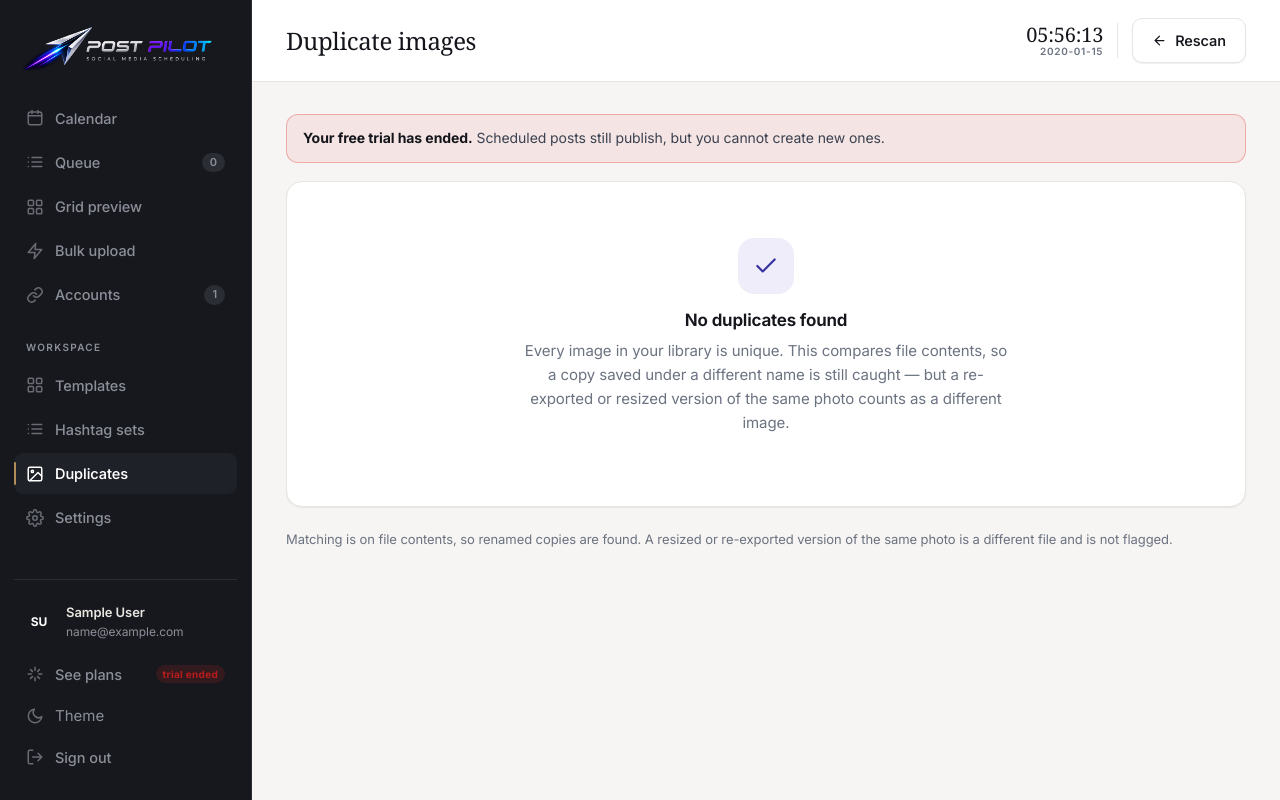
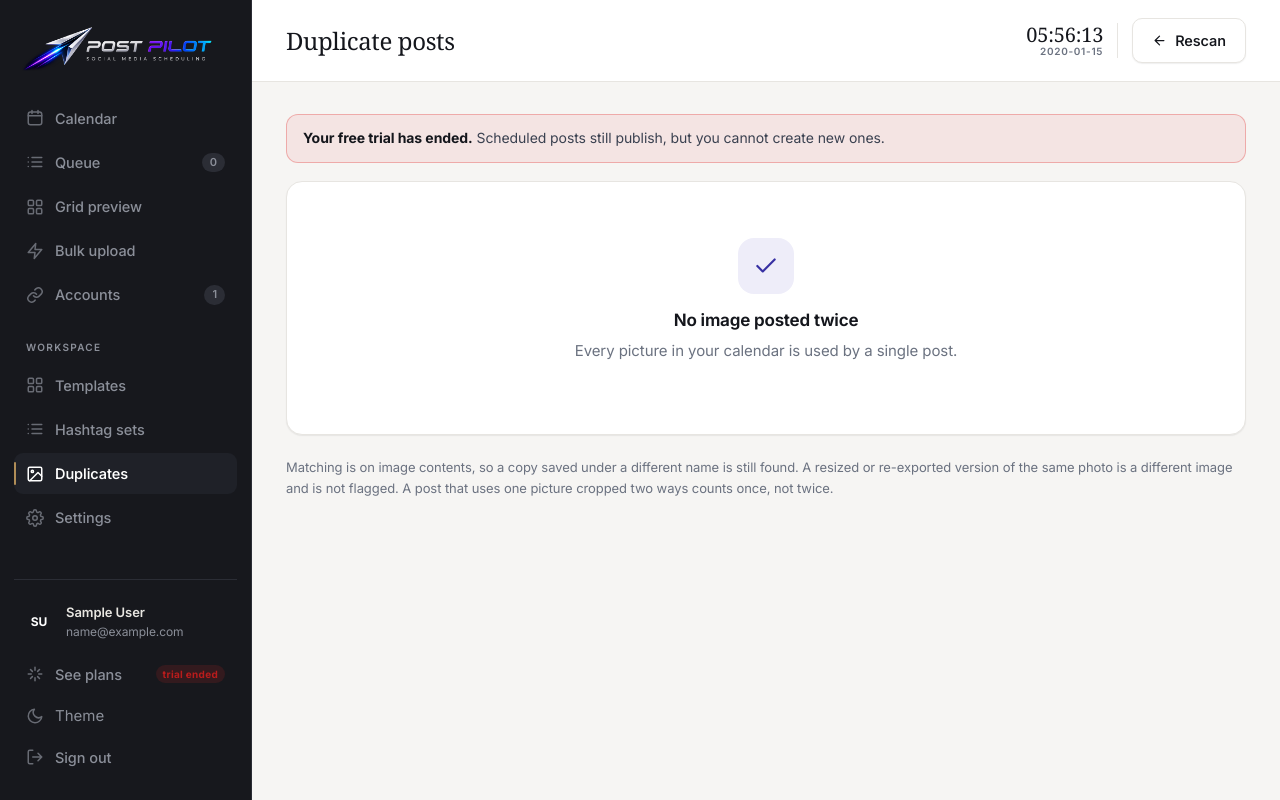
Before and after one commit to saimax72/postpilot, a PHP site: page /duplicates.php in a window 1280 px wide. Run offline with PHP 8.4, Linux system fonts and the light colour scheme; the visitor is signed in with stand-in values (Sample User, id 1); tables that the repository leaves empty hold one stand-in row (values such as "Sample post"); some libraries are stand-ins or nearby versions; some web fonts are replaced.

Commit message:
Rebuild the duplicate check around posts, not files
It was answering the wrong question. Grouping by file turned up sets of five
identical uploads where only one had ever been posted - clutter, not a problem
- while burying the thing actually worth knowing: that a picture went out to
the feed twice.

It now groups by image content and collapses to the posts using it, showing
only images used by two or more. A post that references one picture cropped two
ways counts once, since that is one picture used once. Sets where more than one
post genuinely published are ranked first and flagged "on the feed 2x"; the
rest are marked as not published twice.

The delete buttons are gone with the file view. Nothing here removes anything:
the useful action is on the post or on the network, and a delete button beside
a picture that is live on a feed invites the wrong one. Each post gets a link
to open it and, where the network gave us a permalink, to view the live post.

Co-Authored-By: Claude Opus 5 <noreply@anthropic.com>

```diff
--- a/app/duplicates.php
+++ b/app/duplicates.php
@@ -1,20 +1,18 @@
 <?php
 /**
- * Finding the same image more than once.
+ * Finding the same image posted more than once.
  *
- * Bulk uploads make this easy to do by accident: the same photo picked twice
- * from a folder, or re-exported under a new name, becomes two posts nobody
- * meant to schedule.
+ * The question this answers is "did I put this picture out twice?", not "are
+ * there spare files on disk". Those are different things: one photo cropped for
+ * two ratios is two files and one post, which is fine; the same photo in two
+ * published posts is one duplicate on the feed, which is not.
  *
- * Matching is on file content, not on filename or size, so a copy renamed
- * "IMG_2201 (1).jpg" is still caught. It will not catch a re-encoded or
- * resized version of the same photo - that needs perceptual hashing, which is
- * a different and much slower job. Exact copies are the common case and this
- * finds them reliably rather than approximately.
+ * So files are grouped by content and then collapsed to the posts that use
+ * them. A group only counts when two or more posts share the image.
  *
- * Originals are compared rather than the cropped files: the same photo cropped
- * square and again as 4:5 produces two different files, and they are not
- * duplicates - they are one photo, used twice on purpose.
+ * Matching is on file content, so a copy saved under a different name is still
+ * caught. It will not catch a resized or re-encoded version of the same photo -
+ * that needs perceptual hashing, which is a different and much slower job.
  */
 
 /** Where the hash cache for one user lives. */
@@ -26,9 +24,9 @@ function dup_cache_path(int $userId): string
 /**
  * Every media file belonging to this user, with a content hash.
  *
- * Hashes are cached against size and modification time, so a second visit
- * costs a stat() per file rather than reading every byte again. On shared
- * hosting that is the difference between instant and half a minute.
+ * Hashes are cached against size and modification time, so a second visit costs
+ * a stat() per file rather than reading every byte again. On shared hosting
+ * that is the difference between instant and half a minute.
  */
 function dup_hashes(int $userId, bool $refresh = false): array
 {
@@ -50,10 +48,9 @@ function dup_hashes(int $userId, bool $refresh = false): array
         if ($name[0] === '.' || !is_file($dir . '/' . $name)) {
             continue;
         }
-        $abs = $dir . '/' . $name;
-        $rel = $userId . '/' . $name;
-
-        $size = (int)filesize($abs);
+        $abs   = $dir . '/' . $name;
+        $rel   = $userId . '/' . $name;
+        $size  = (int)filesize($abs);
         $mtime = (int)filemtime($abs);
 
         $hit = $cache[$name] ?? null;
@@ -86,102 +83,77 @@ function dup_hashes(int $userId, bool $refresh = false): array
 }
 
 /**
- * Groups of identical files, largest waste first.
+ * Images that appear in more than one post, worst first.
  *
- * Each group carries the posts that use each copy, because that is what decides
- * whether a copy can safely go: a file no post references is just clutter, one
- * that is scheduled is not.
+ * A post is counted once however many files of that image it references: a post
+ * points at both the original and its crop, and those are the same picture used
+ * once, not twice.
  */
-function dup_groups(int $userId, bool $refresh = false): array
+function dup_repeated(int $userId, bool $refresh = false): array
 {
     $files = dup_hashes($userId, $refresh);
     if (!$files) {
         return [];
     }
 
-    // Which posts point at each file, as an original or as a crop source.
-    $usage = [];
-    foreach (db_all(
-        'SELECT id, status, scheduled_at, media_path, media_original
-           FROM posts WHERE user_id = ?', [$userId]
-    ) as $post) {
+    $posts = attach_targets(db_all(
+        'SELECT id, status, scheduled_at, published_at, content, media_path, media_original
+           FROM posts WHERE user_id = ? ORDER BY COALESCE(published_at, scheduled_at) ASC',
+        [$userId]
+    ));
+
+    $byHash = [];
+    foreach ($posts as $post) {
+        $hashes = [];
         foreach ([$post['media_original'], $post['media_path']] as $ref) {
-            if ($ref) {
-                $usage[$ref][$post['id']] = $post;
+            if ($ref && isset($files[$ref])) {
+                $hashes[$files[$ref]['hash']] = $files[$ref];
             }
+        }
+        // Keyed by post id so the original and the crop cannot count twice.
+        foreach ($hashes as $hash => $file) {
+            $byHash[$hash]['file']         = $byHash[$hash]['file'] ?? $file;
+            $byHash[$hash]['posts'][$post['id']] = $post;
         }
     }
 
-    $byHash = [];
-    foreach ($files as $rel => $f) {
-        $f['posts'] = array_values($usage[$rel] ?? []);
-        $byHash[$f['hash']][] = $f;
-    }
-
     $groups = [];
-    foreach ($byHash as $hash => $copies) {
-        if (count($copies) < 2) {
+    foreach ($byHash as $hash => $g) {
+        $list = array_values($g['posts']);
+        if (count($list) < 2) {
             continue;
         }
-        // Oldest first: the first copy is the one worth keeping.
-        usort($copies, fn($a, $b) => strcmp($a['name'], $b['name']));
 
-        $used = 0;
-        foreach ($copies as $c) {
-            $used += count($c['posts']) > 0 ? 1 : 0;
+        $published = 0;
+        foreach ($list as $p) {
+            if ($p['status'] === 'published' && !post_was_demo($p)) {
+                $published++;
+            }
         }
 
         $groups[] = [
-            'hash'    => $hash,
-            'copies'  => $copies,
-            'count'   => count($copies),
-            'wasted'  => $copies[0]['size'] * (count($copies) - 1),
-            'in_use'  => $used,
+            'hash'      => $hash,
+            'file'      => $g['file'],
+            'posts'     => $list,
+            'count'     => count($list),
+            'published' => $published,
         ];
     }
 
-    usort($groups, fn($a, $b) => $b['wasted'] <=> $a['wasted']);
+    // The ones actually live on a feed twice matter most.
+    usort($groups, fn($a, $b) => [$b['published'], $b['count']] <=> [$a['published'], $a['count']]);
     return $groups;
 }
 
 /** Headline numbers for the page. */
 function dup_summary(array $groups): array
 {
-    $extra = 0; $wasted = 0;
+    $onFeed = 0; $extra = 0;
     foreach ($groups as $g) {
-        $extra  += $g['count'] - 1;
-        $wasted += $g['wasted'];
+        $extra += $g['count'] - 1;
+        if ($g['published'] > 1) {
+            $onFeed++;
+        }
     }
-    return ['groups' => count($groups), 'extra' => $extra, 'wasted' => $wasted];
+    return ['images' => count($groups), 'extra' => $extra, 'on_feed' => $onFeed];
 }
-
-/**
- * Delete one copy, but only when nothing points at it.
- *
- * Refusing to remove a file a post uses is the whole safety property here:
- * these are scheduled posts, and a missing image fails at publish time, hours
- * later, when nobody is watching.
- */
-function dup_delete(int $userId, string $rel): array
-{
-    if (strpos($rel, $userId . '/') !== 0 || strpos($rel, '..') !== false) {
-        return [false, 'That file does not belong to your account.'];
-    }
-
-    $used = (int)db_value(
-        'SELECT COUNT(*) FROM posts WHERE user_id = ? AND (media_path = ? OR media_original = ?)',
-        [$userId, $rel, $rel]
-    );
-    if ($used > 0) {
-        return [false, 'That copy is used by ' . $used . ' post' . ($used === 1 ? '' : 's') . ', so it was kept.'];
-    }
-
-    $abs = rtrim(UPLOAD_DIR, '/\\') . '/' . $rel;
-    if (!is_file($abs)) {
-        return [false, 'That file is already gone.'];
-    }
-
-    @unlink($abs);
-    log_activity($userId, 'media_dedupe', 'Removed duplicate ' . basename($rel));
-    return [true, 'Copy deleted.'];
-}
--- a/duplicates.php
+++ b/duplicates.php
@@ -1,10 +1,10 @@
 <?php
 /**
- * Duplicate image check.
+ * Duplicate check: images that went out in more than one post.
  *
- * Flags the same photo appearing more than once in a user's media, and lets
- * them delete the copies nothing is using. Copies a post depends on are shown
- * but never removable from here - see dup_delete().
+ * Read-only on purpose. Nothing here deletes anything - the useful action is
+ * on the post (or on the network), not on a file, and offering a delete button
+ * next to a picture that is live on a feed invites the wrong one.
  */
 require_once __DIR__ . '/app/bootstrap.php';
 require_once __DIR__ . '/app/layout.php';
@@ -12,40 +12,10 @@ require_once __DIR__ . '/app/layout.php';
 $user = require_login();
 $uid  = (int)$user['id'];
 
-if ($_SERVER['REQUEST_METHOD'] === 'POST') {
-    csrf_check();
-    $do = $_POST['do'] ?? '';
+$groups = dup_repeated($uid, isset($_GET['rescan']));
+$sum    = dup_summary($groups);
 
-    if ($do === 'delete') {
-        [$ok, $msg] = dup_delete($uid, (string)($_POST['rel'] ?? ''));
-        flash($ok ? 'success' : 'error', $msg);
-    }
-
-    if ($do === 'delete_unused') {
-        $gone = 0; $kept = 0;
-        foreach (dup_groups($uid) as $g) {
-            // Always leave the first copy, whether or not it is referenced -
-            // "delete every unused duplicate" must never empty a whole group.
-            foreach (array_slice($g['copies'], 1) as $c) {
-                [$ok] = dup_delete($uid, $c['rel']);
-                $ok ? $gone++ : $kept++;
-            }
-        }
-        flash($gone ? 'success' : 'info',
-            $gone === 0
-                ? 'Nothing was removed — every duplicate is still used by a post.'
-                : $gone . ' unused ' . ($gone === 1 ? 'copy' : 'copies') . ' deleted'
-                  . ($kept ? ', ' . $kept . ' kept because posts still use them' : '') . '.');
-    }
-
-    redirect('/duplicates.php');
-}
-
-$refresh = isset($_GET['rescan']);
-$groups  = dup_groups($uid, $refresh);
-$sum     = dup_summary($groups);
-
-layout_head('Duplicates', 'Duplicate images',
+layout_head('Duplicates', 'Duplicate posts',
     '<a class="btn btn-ghost" href="/duplicates.php?rescan=1">' . icon('back', 15) . ' Rescan</a>');
 ?>
 
@@ -57,81 +27,75 @@ layout_head('Duplicates', 'Duplicate images',
       <div style="width:56px;height:56px;border-radius:16px;background:var(--brand-50);color:var(--brand);display:grid;place-items:center;margin:0 auto 16px">
         <?= icon('check', 26) ?>
       </div>
-      <h3>No duplicates found</h3>
+      <h3>No image posted twice</h3>
       <p class="muted" style="max-width:52ch;margin-left:auto;margin-right:auto">
-        Every image in your library is unique. This compares file contents, so a copy saved under a
-        different name is still caught &mdash; but a re-exported or resized version of the same photo
-        counts as a different image.
+        Every picture in your calendar is used by a single post.
       </p>
     </div>
 
   <?php else: ?>
 
     <div class="stats" style="margin:0">
-      <div class="stat s-yellow"><div class="k">Duplicate sets</div><div class="v"><?= (int)$sum['groups'] ?></div></div>
-      <div class="stat">        <div class="k">Extra copies</div> <div class="v"><?= (int)$sum['extra'] ?></div></div>
-      <div class="stat s-pink">  <div class="k">Space used</div>   <div class="v"><?= e(human_size($sum['wasted'])) ?></div></div>
+      <div class="stat s-red">   <div class="k">Live twice</div>    <div class="v"><?= (int)$sum['on_feed'] ?></div></div>
+      <div class="stat s-yellow"><div class="k">Images reused</div> <div class="v"><?= (int)$sum['images'] ?></div></div>
+      <div class="stat">         <div class="k">Extra posts</div>   <div class="v"><?= (int)$sum['extra'] ?></div></div>
     </div>
 
-    <div class="alert alert-info" style="align-items:flex-start">
-      <?= icon('zap', 16) ?>
-      <span>Copies that a post already uses are kept, even here &mdash; deleting one would leave a
-      scheduled post with a missing image, and it would fail at publish time rather than now.
-      Detach the post from the image first if you really want that copy gone.</span>
-    </div>
-
-    <?php if ($sum['extra'] > 1): ?>
-      <form method="post" onsubmit="return confirm('Delete every duplicate copy that no post is using?')">
-        <?= csrf_field() ?>
-        <input type="hidden" name="do" value="delete_unused">
-        <button class="btn" type="submit"><?= icon('trash', 16) ?> Delete all unused copies</button>
-      </form>
-    <?php endif; ?>
-
-    <?php foreach ($groups as $n => $g): ?>
+    <?php foreach ($groups as $g):
+      $onFeed = $g['published'] > 1; ?>
       <div class="card">
         <div class="card-head">
-          <h3>Set <?= $n + 1 ?> &middot; <?= (int)$g['count'] ?> identical files</h3>
-          <div class="row" style="gap:6px">
-            <?php if ($g['in_use'] >= $g['count']): ?>
-              <span class="badge" title="Every copy is used by a post, so none can be removed here">all in use</span>
-            <?php endif; ?>
-            <span class="badge badge-publishing"><?= e(human_size($g['wasted'])) ?> extra</span>
+          <h3>Used by <?= (int)$g['count'] ?> posts</h3>
+          <?php if ($onFeed): ?>
+            <span class="badge badge-failed" title="More than one of these actually published, so the picture is on the feed twice">on the feed <?= (int)$g['published'] ?>&times;</span>
+          <?php else: ?>
+            <span class="badge badge-scheduled">not published twice</span>
+          <?php endif; ?>
+        </div>
+
+        <div class="card-pad">
+          <div class="dup-set">
+            <div class="dup-thumb">
+              <img src="<?= e(rtrim(UPLOAD_URL, '/') . '/' . $g['file']['rel']) ?>" alt="" loading="lazy">
+            </div>
+
+            <div class="dup-posts">
+              <?php foreach ($g['posts'] as $p):
+                $when = $p['published_at'] ?: $p['scheduled_at'];
+                $live = null;
+                foreach ($p['targets'] as $t) {
+                  if (!empty($t['remote_url'])) { $live = $t['remote_url']; break; }
+                }
+                ?>
+                <div class="dup-post">
+                  <span class="badge badge-<?= e($p['status']) ?>"><?= e($p['status']) ?></span>
+                  <?php if ($p['status'] === 'published' && post_was_demo($p)): ?>
+                    <span class="badge badge-draft" title="Recorded as published, but nothing was sent">demo only</span>
+                  <?php endif; ?>
+
+                  <span class="grow" style="min-width:0">
+                    <span class="tiny muted"><?= $when ? e(date('j M Y, H:i', strtotime($when . ' UTC'))) : 'no date' ?></span>
+                    <div class="tiny" style="overflow:hidden;text-overflow:ellipsis;white-space:nowrap">
+                      <?= e(str_limit($p['content'] ?: 'Media post', 70)) ?>
+                    </div>
+                  </span>
+
+                  <?php if ($live): ?>
+                    <a class="btn btn-ghost btn-sm" href="<?= e($live) ?>" target="_blank" rel="noopener noreferrer">View live</a>
+                  <?php endif; ?>
+                  <a class="btn btn-ghost btn-sm" href="/queue.php#post-<?= (int)$p['id'] ?>">Open</a>
+                </div>
+              <?php endforeach; ?>
+            </div>
           </div>
-        </div>
-        <div class="card-pad">
-          <div class="dup-row">
-            <?php foreach ($g['copies'] as $i => $c): $inUse = count($c['posts']); ?>
-              <div class="dup-copy<?= $i === 0 ? ' is-keep' : '' ?>">
-                <div class="dup-thumb">
-                  <img src="<?= e(rtrim(UPLOAD_URL, '/') . '/' . $c['rel']) ?>" alt="" loading="lazy">
-                  <?php if ($i === 0): ?><span class="dup-tag">keep</span><?php endif; ?>
-                </div>
 
-                <div class="tiny" style="word-break:break-all;margin-top:8px"><?= e($c['name']) ?></div>
-                <div class="tiny muted"><?= e(human_size($c['size'])) ?></div>
-
-                <?php if ($inUse): ?>
-                  <div class="tiny" style="margin-top:6px">
-                    <?php foreach ($c['posts'] as $post): ?>
-                      <a href="/queue.php#post-<?= (int)$post['id'] ?>">Post #<?= (int)$post['id'] ?></a>
-                      <span class="muted">(<?= e($post['status']) ?>)</span><br>
-                    <?php endforeach; ?>
-                  </div>
-                <?php elseif ($i > 0): ?>
-                  <form method="post" style="margin-top:8px"
-                        onsubmit="return confirm('Delete this copy? No post is using it.')">
-                    <?= csrf_field() ?>
-                    <input type="hidden" name="do" value="delete">
-                    <input type="hidden" name="rel" value="<?= e($c['rel']) ?>">
-                    <button class="btn btn-ghost btn-sm" type="submit">Delete copy</button>
-                  </form>
-                <?php else: ?>
-                  <div class="tiny muted" style="margin-top:6px">Not used yet</div>
-                <?php endif; ?>
-              </div>
-            <?php endforeach; ?>
-          </div>
+          <?php if ($onFeed): ?>
+            <p class="small muted" style="margin:16px 0 0">
+              This picture is live more than once. Deleting the extra from the network is done on
+              the network &mdash; removing the post here does not take down something already
+              published.
+            </p>
+          <?php endif; ?>
         </div>
       </div>
     <?php endforeach; ?>
@@ -139,8 +103,9 @@ layout_head('Duplicates', 'Duplicate images',
   <?php endif; ?>
 
   <p class="small muted">
-    Matching is on file contents, so renamed copies are found. A resized or re-exported version of
-    the same photo is a different file and is not flagged.
+    Matching is on image contents, so a copy saved under a different name is still found. A resized
+    or re-exported version of the same photo is a different image and is not flagged. A post that
+    uses one picture cropped two ways counts once, not twice.
   </p>
 
 </div>
```
Also changed, not shown: assets/css/app.css (+18 -16 lines).
